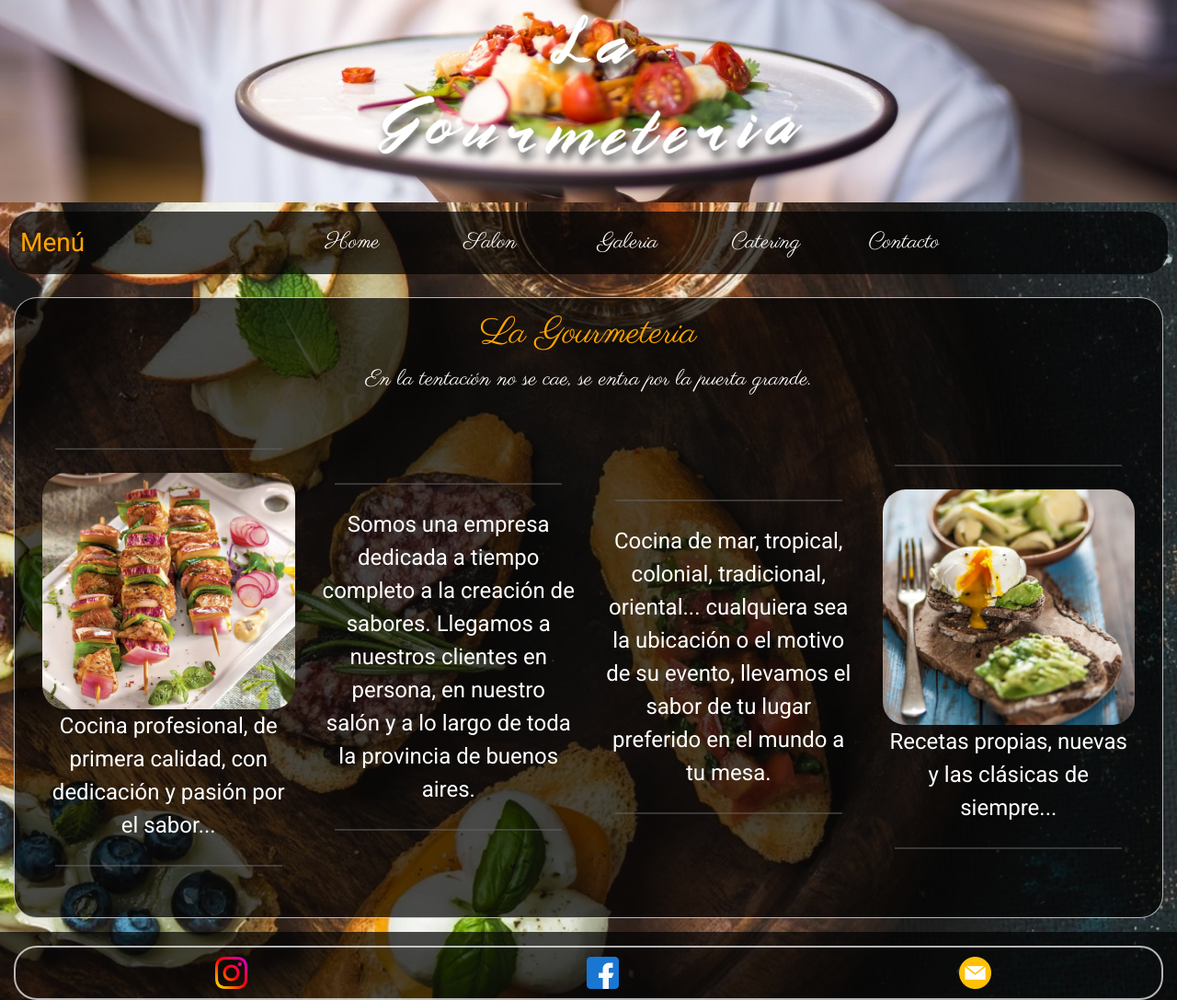
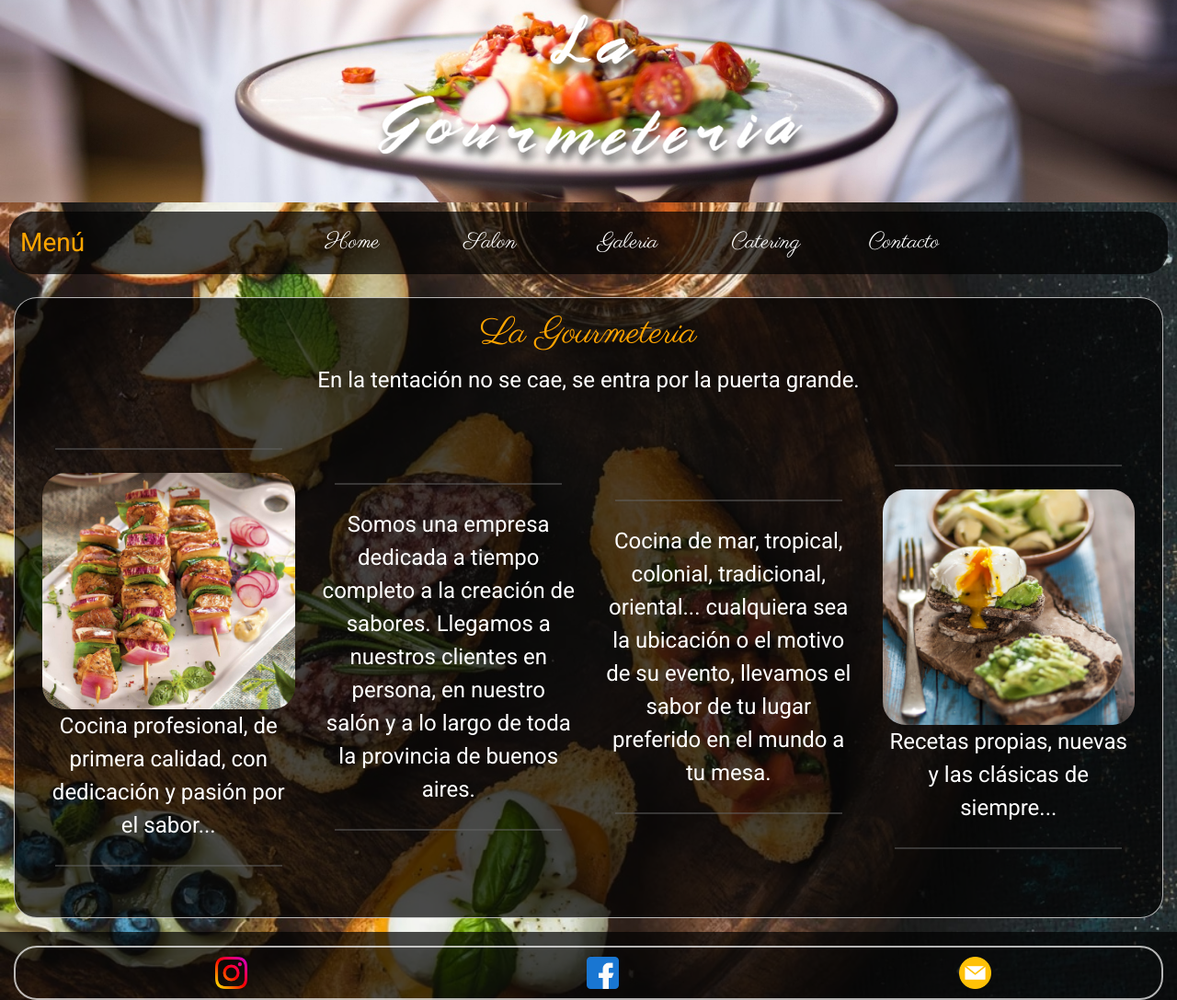
Before and after one commit to Brianva7/SitioWeb-html-css-00, a website: page index.html in a window 1280 px wide. Shown: the top 1087 px of the page at 92% size. Drawn offline with nearby package versions, Linux system fonts and the light colour scheme.

Commit message:
Update estilo.css

```diff
--- a/css/estilo.css
+++ b/css/estilo.css
@@ -116,7 +116,7 @@ body .principal {
   flex-flow: row wrap;
 }
 body .principal .title {
-  font-family: "Parisienne", cursive;
+  font-family: "Roboto", sans-serif;
   flex: 100%;
   text-align: center;
 }
```
